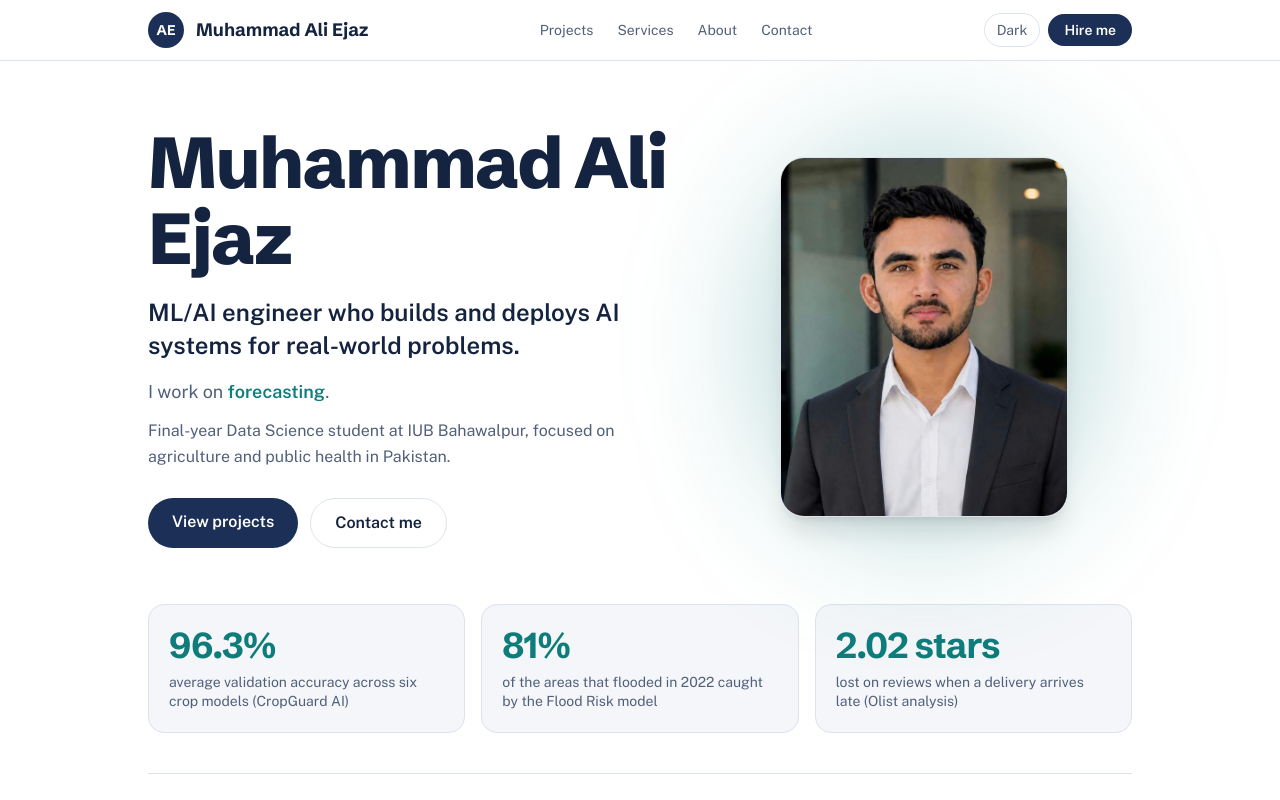
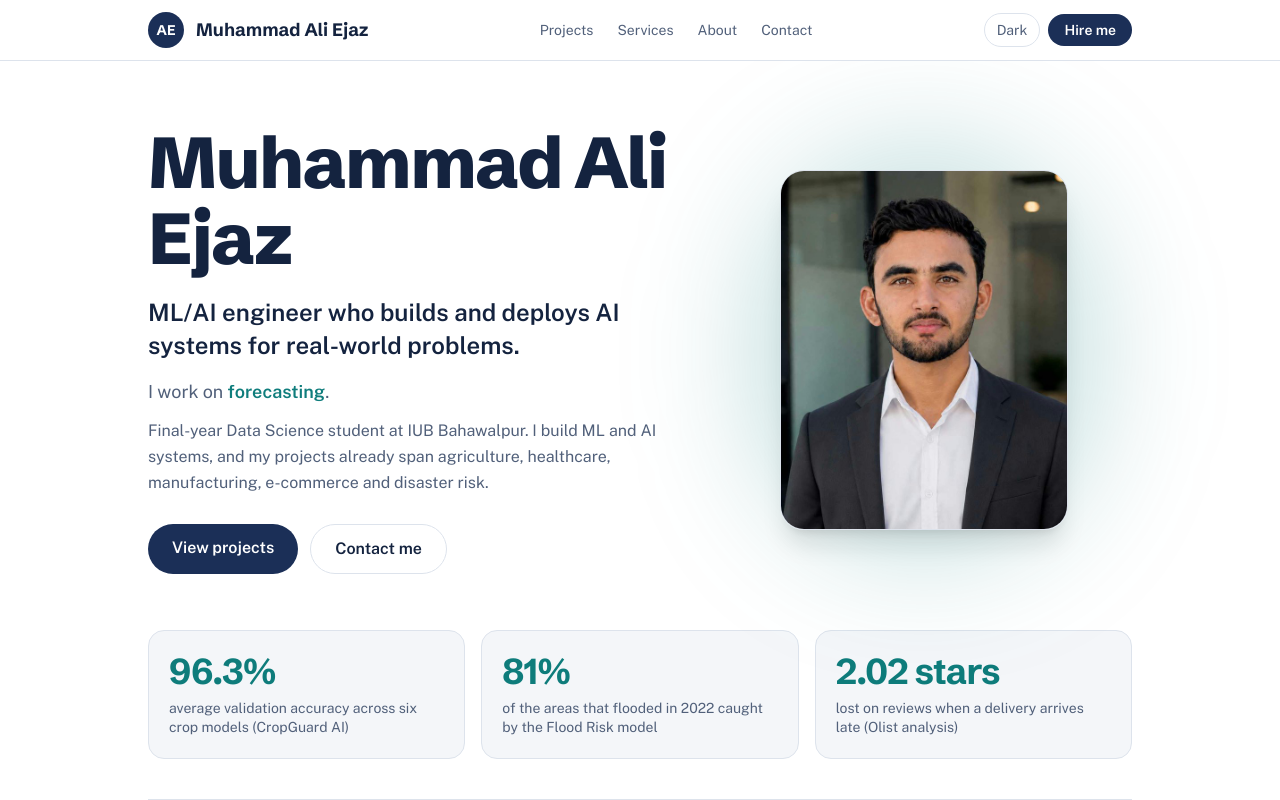
Before and after one commit to MuhammadAliEjaz1/portfolio, a React (Vite) app: page / in a window 1280 px wide. Shown: the top 800 px of the page. Built offline with nearby package versions, Linux system fonts and the light colour scheme.

Commit message:
Broaden intro wording

```diff
--- a/src/components/About.jsx
+++ b/src/components/About.jsx
@@ -10,7 +10,7 @@ export default function About() {
             I am Muhammad Ali Ejaz, a final-year BS Data Science student at The Islamia University of Bahawalpur, working toward a career as an ML/AI engineer.
           </p>
           <p>
-            I like projects that get deployed and used, not only trained in a notebook. I am most interested in AI tools with real impact in Pakistan, especially in agriculture and public health.
+            I like projects that get deployed and used, not only trained in a notebook. I have built AI tools for farming, healthcare, industry and e-commerce, and I have a special interest in work that helps people in Pakistan.
           </p>
           <p>
             I report results honestly, including when a model does not beat a simple baseline. You will find those limits written in every README.
--- a/src/components/Hero.jsx
+++ b/src/components/Hero.jsx
@@ -67,7 +67,7 @@ export default function Hero() {
             I work on <Rotator />.
           </p>
           <p className="rise mt-3 max-w-xl leading-relaxed text-muted" style={{ animationDelay: '0.36s' }}>
-            Final-year Data Science student at IUB Bahawalpur, focused on agriculture and public health in Pakistan.
+            Final-year Data Science student at IUB Bahawalpur. I build ML and AI systems, and my projects already span agriculture, healthcare, manufacturing, e-commerce and disaster risk.
           </p>
           <div className="rise mt-7 flex flex-wrap gap-3" style={{ animationDelay: '0.48s' }}>
             <a href="#projects" className="rounded-full bg-brand px-6 py-3 font-semibold text-on-brand">
```
